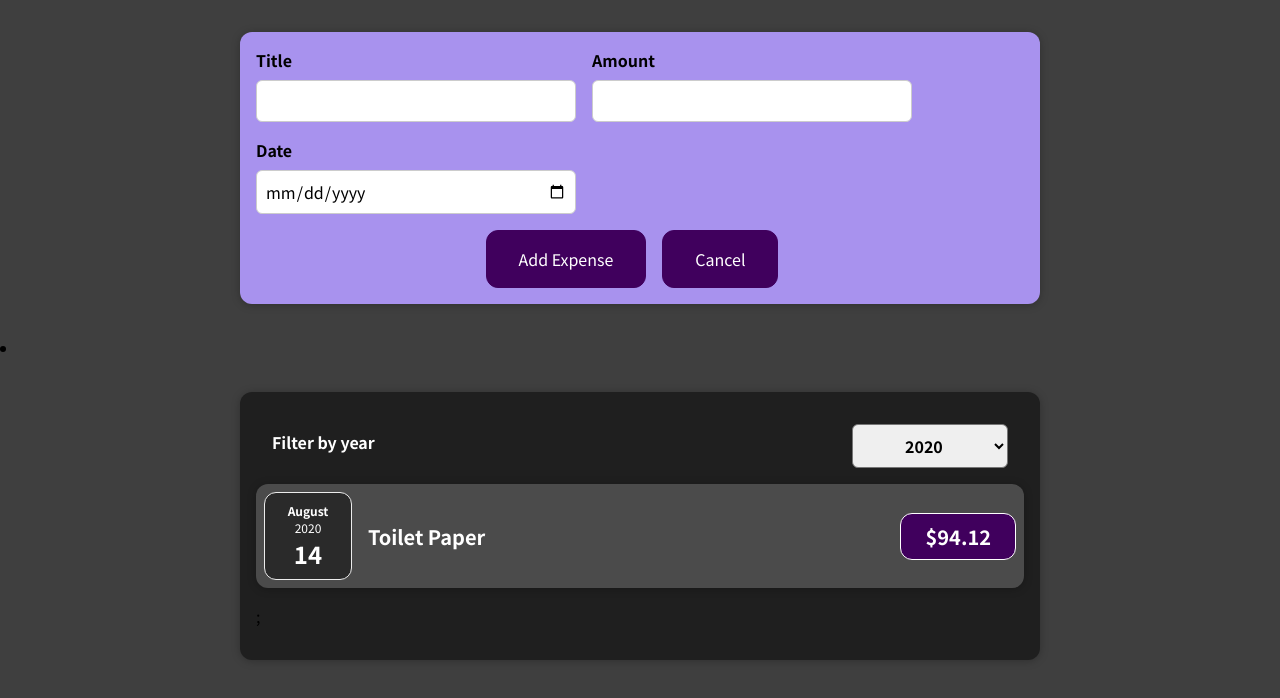
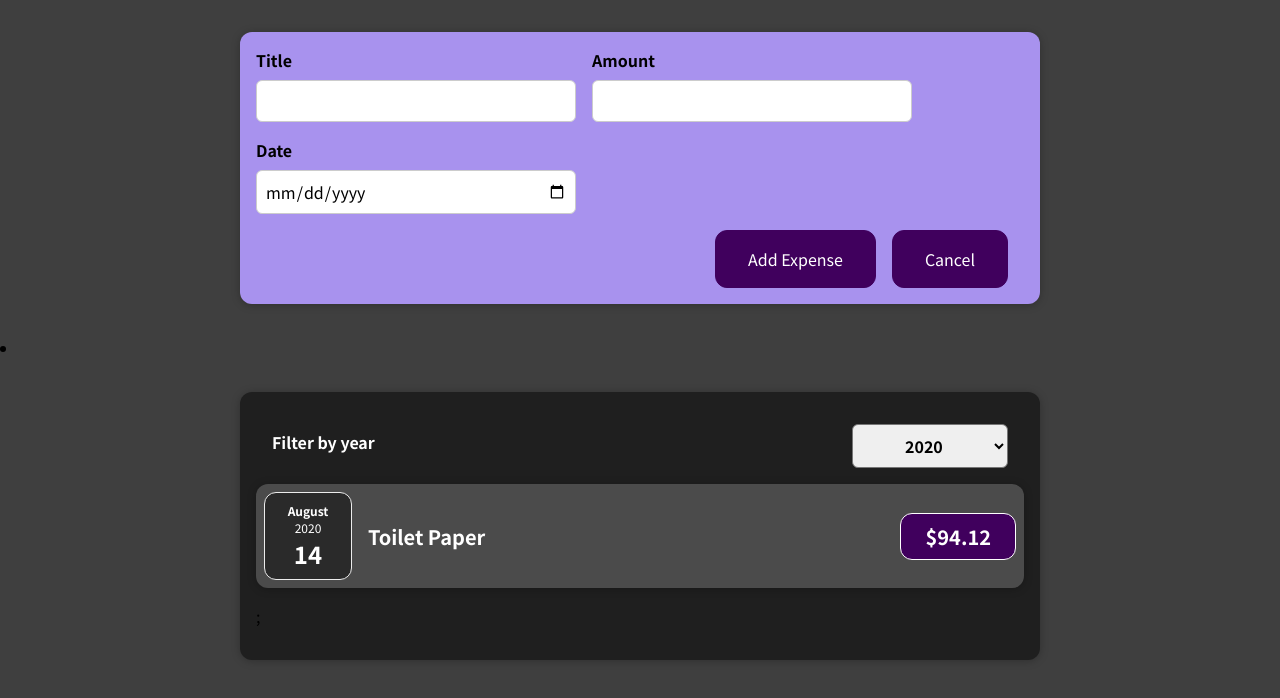
Before and after one commit to alexstrugacz/ExpenseTracker, a React (Create React App) app: page / in a window 1280 px wide. Both pictures are taken after a click on the button "New Expense". Shown: the top 698 px of the page. Built offline with nearby package versions, Linux system fonts and the light colour scheme.

Commit message:
minor imporvements

```diff
--- a/src/components/NewExpense/ExpenseForm.js
+++ b/src/components/NewExpense/ExpenseForm.js
@@ -1,6 +1,5 @@
 import React, { useState } from "react";
 import "./ExpenseForm.css";
-import NewExpense from "./NewExpense";
 
 const ExpenseForm = (props) => {
   const [enteredTitle, setEnteredTitle] = useState("");
@@ -44,6 +43,8 @@ const ExpenseForm = (props) => {
     setEnteredTitle("");
     setEnteredAmount("");
     setEnteredDate("");
+    //(new) also close form after new expense is submitted
+    changeFormState();
   };
 
   const [formIsShown, setFormIsShown] = useState(false);
@@ -56,11 +57,11 @@ const ExpenseForm = (props) => {
     }
   };
 
+  const open = <button onClick={changeFormState}>New Expense</button>;
+
   const cancelForm = () => {
     setFormIsShown(false);
   };
-
-  const open = <button onClick={changeFormState}>New Expense</button>;
 
   if (formIsShown === true) {
     return (
@@ -96,11 +97,15 @@ const ExpenseForm = (props) => {
               />
             </div>
           </div>
-          <button type="submit">Add Expense</button>
-          <button onClick={cancelForm}>Cancel</button>
+          <div className="new-expense__actions">
+            <button type="submit">Add Expense</button>
+            <button onClick={cancelForm}>Cancel</button>
+          </div>
         </form>
       </div>
     );
+    //if user has not opened the form
+    //return the button used to open it
   } else return open;
 };
 
--- a/src/components/NewExpense/NewExpense.js
+++ b/src/components/NewExpense/NewExpense.js
@@ -1,7 +1,6 @@
 import React from "react";
 import ExpenseForm from "./ExpenseForm";
 import "./NewExpense.css";
-import { useState } from "react";
 
 const NewExpense = (props) => {
   const saveExpenseDataHandler = (enteredExpenseData) => {
```
Also changed, not shown: 1 other file (tests, documents, lock files or other folders).
